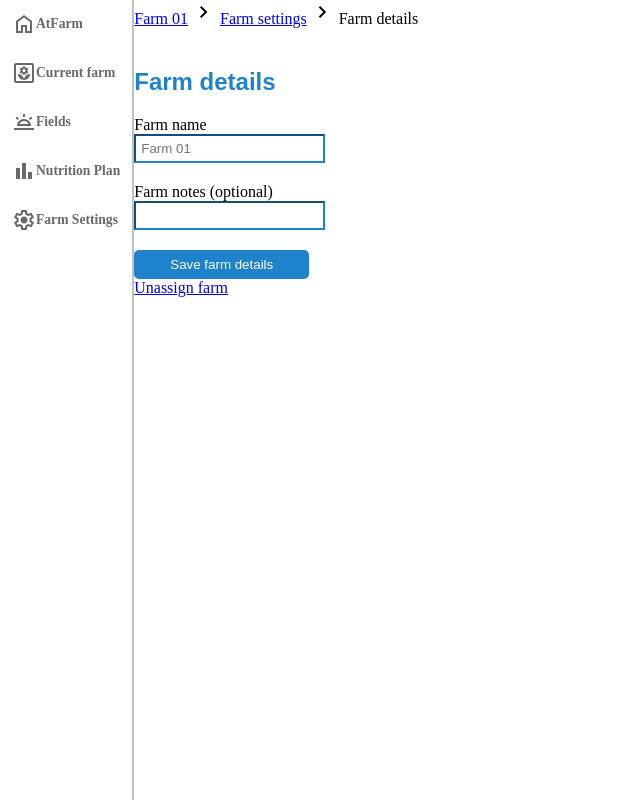
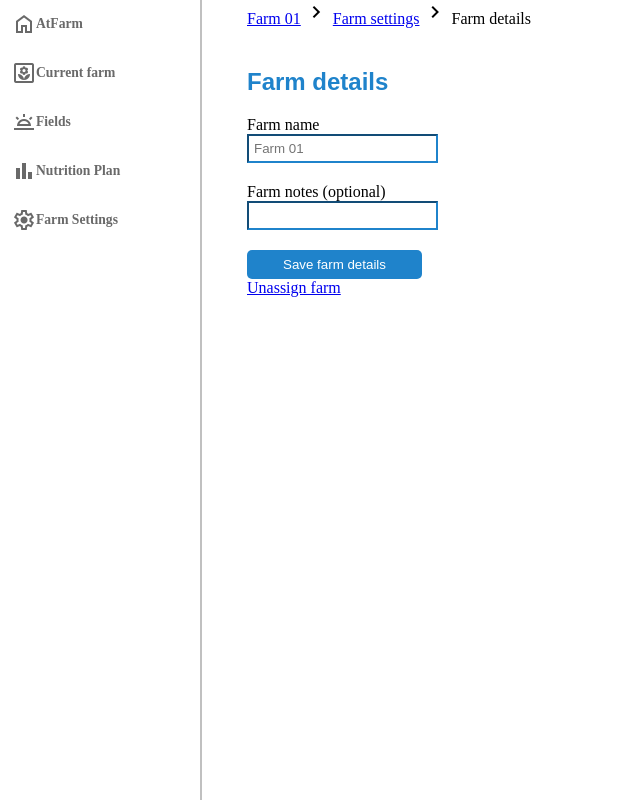
Before and after one commit to a805431/test_html_css_task2_ver0, a website built with webpack: page src/index.html in a window 1280 px wide. Shown: the whole page, without its empty margins (0-640 px from the left). Built offline with nearby package versions, Linux system fonts and the light colour scheme.

Commit message:
column space + navbar width increased

```diff
--- a/src/style.css
+++ b/src/style.css
@@ -6,12 +6,12 @@ html, body, .container{
 
 .container{
     display: flex;
+    column-gap: 45px;
 }
 
 .navbar {
-    top: 0;
-    left: 0;
     height: 100%;
+    width: 200px;
     background: rgb(255,255,255);
     border-right: 2px solid #C0C0C0
 }
```
